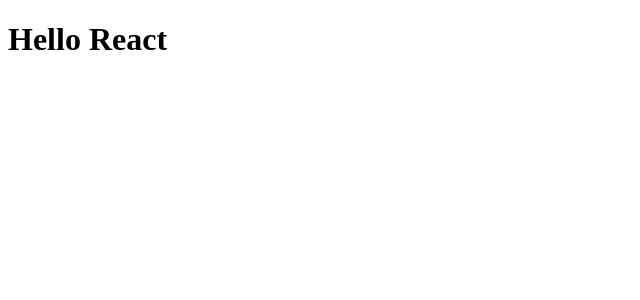
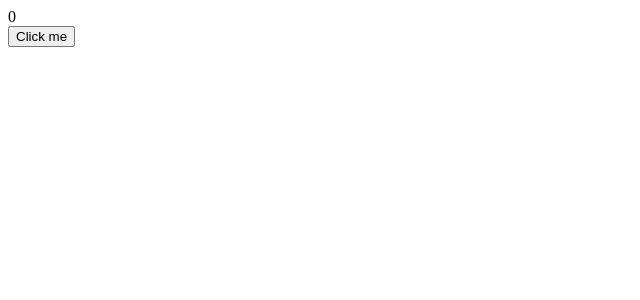
Before and after one commit to kamakuni/counter, a React app: page / in a window 1280 px wide. Shown: the top 300 px of the page, without its empty margins (0-640 px from the left). Built offline with nearby package versions, Linux system fonts and the light colour scheme; the HTML template or start-up script is replaced by a standard one.

Commit message:
add a Counter component

```diff
--- /dev/null
+++ b/src/components/Counter.tsx
@@ -0,0 +1,29 @@
+import * as React from 'react'
+
+interface IState {
+    count: number
+}
+
+class Counter extends React.Component<{}, IState> {
+    constructor(props) {
+        super(props)
+        this.state = {
+            count: 0
+        }
+    }
+    // https://qiita.com/shuntksh/items/fd81ca9aa31ea8f962e2
+    increase() {
+        const count = this.state.count + 1
+        this.setState({ count })
+    }
+    render() {
+        return (
+            <div>
+                <div>{this.state.count}</div>
+                <button onClick={this.increase.bind(this)} >Click me</button>
+            </div>
+        );
+    }
+}
+
+export default Counter
--- a/src/index.tsx
+++ b/src/index.tsx
@@ -1,5 +1,5 @@
 import * as React from 'react'
 import * as ReactDOM from 'react-dom'
-import App from './components/App'
+import Counter from './components/Counter'
 
-ReactDOM.render(<App />, document.querySelector('#root'))
+ReactDOM.render(<Counter />, document.querySelector('#root'))
```
Also changed, not shown: 1 other file (tests, documents, lock files or other folders).
